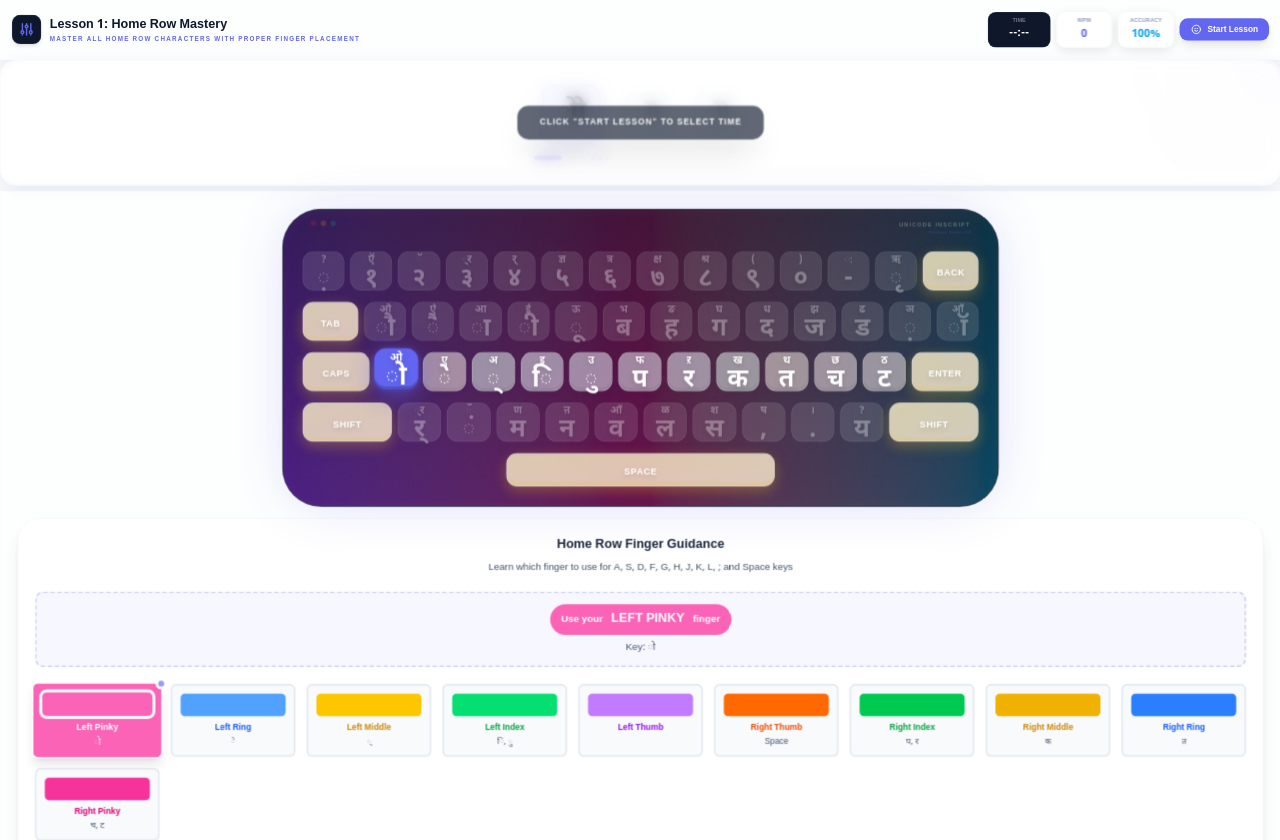
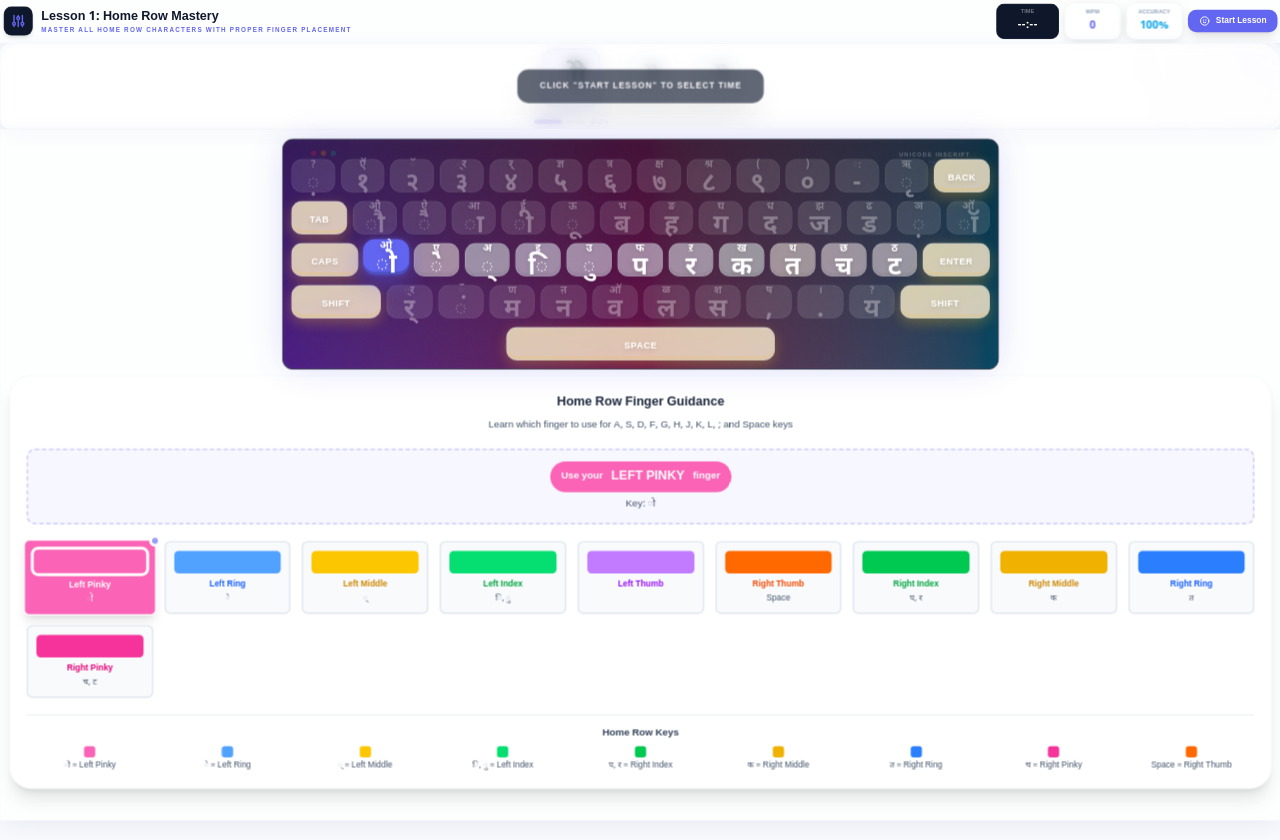
Before and after one commit to jangir-rishbh/hindi-typing-master, a Next.js app: page /lesson/1 in a window 1280 px wide. Shown: the top 840 px of the page. Built offline with nearby package versions, Linux system fonts and the light colour scheme.

Commit message:
finger guidence ke scrolling ko fix kiiya

```diff
--- a/components/TypingTutor.tsx
+++ b/components/TypingTutor.tsx
@@ -236,9 +236,9 @@ export default function TypingTutor({ lesson }: TypingTutorProps) {
     };
 
     return (
-        <div className="flex flex-col min-h-screen w-full outline-none animate-fade-in" onKeyDown={handleKeyDown} tabIndex={0}>
+        <div className="flex flex-col h-full w-full outline-none animate-fade-in" onKeyDown={handleKeyDown} tabIndex={0}>
             {/* Stats Header (Flushed to Top) */}
-            <div className="glass-panel p-4 rounded-none border-x-0 border-t-0 border-white/20 shadow-lg flex flex-wrap justify-between items-center gap-4 w-full">
+            <div className="glass-panel p-1 rounded-none border-x-0 border-t-0 border-white/20 shadow-lg flex flex-wrap justify-between items-center gap-2 w-full flex-shrink-0">
                 <div className="flex items-center gap-3">
                     <div className="p-2 bg-slate-900 rounded-xl shadow-md border border-white/10">
                         <svg className="w-6 h-6 text-primary" fill="none" stroke="currentColor" viewBox="0 0 24 24"><path strokeLinecap="round" strokeLinejoin="round" strokeWidth="2" d="M12 6V4m0 2a2 2 0 100 4m0-4a2 2 0 110 4m-6 8a2 2 0 100-4m0 4a2 2 0 110-4m0 4v2m0-6V4m6 6v10m6-2a2 2 0 100-4m0 4a2 2 0 110-4m0 4v2m0-6V4" /></svg>
@@ -302,7 +302,7 @@ export default function TypingTutor({ lesson }: TypingTutorProps) {
             </div>
 
             {/* Word Display Area (Compact) */}
-            <div className="glass-panel p-4 md:p-6 rounded-[1.5rem] shadow-xl border-white/30 flex flex-col items-center gap-4 relative overflow-hidden min-h-[180px] justify-center">
+            <div className="glass-panel p-2 md:p-3 rounded-[1rem] shadow-xl border-white/30 flex flex-col items-center gap-2 relative overflow-hidden min-h-[100px] justify-center flex-shrink-0">
                 <div className="absolute top-0 right-0 w-48 h-48 bg-primary/5 rounded-full blur-[80px] -translate-y-1/2 translate-x-1/2"></div>
 
                 <div className="flex flex-wrap justify-center gap-6 relative z-10">
@@ -370,7 +370,7 @@ export default function TypingTutor({ lesson }: TypingTutorProps) {
             </div>
 
             {/* Keyboard Guidance (Full Width) */}
-            <div className="mt-2 glass-panel p-4 md:p-6 rounded-none border-x-0 border-white/40 shadow-lg flex flex-col items-center gap-4 w-full">
+            <div className="glass-panel p-2 md:p-3 rounded-none border-x-0 border-white/40 shadow-lg flex flex-col items-center gap-2 w-full flex-shrink-0">
                 <VisualKeyboard
                     activeKeyId={activeKeyId}
                     pressedKeyId={pressedKey}
--- a/components/VisualKeyboard.tsx
+++ b/components/VisualKeyboard.tsx
@@ -27,7 +27,7 @@ const VisualKeyboard: React.FC<VisualKeyboardProps> = ({
         if (key.width) {
             base += key.width + " ";
         } else {
-            base += "flex-1 h-12 md:h-14 ";
+            base += "flex-1 h-10 md:h-12 ";
         }
 
         const isTarget = key.id === activeKeyId;
@@ -94,7 +94,7 @@ const VisualKeyboard: React.FC<VisualKeyboardProps> = ({
 
 
     return (
-        <div className="w-full max-w-5xl mx-auto p-4 md:p-6 keyboard-deck rounded-[3.5rem] border border-white/10 shadow-[0_0_80px_-20px_rgba(99,102,241,0.3),inset_0_2px_20px_rgba(255,255,255,0.05)] relative group overflow-hidden">
+        <div className="w-full max-w-5xl mx-auto p-1 md:p-2 keyboard-deck rounded-[1rem] border border-white/10 shadow-[0_0_50px_-10px_rgba(99,102,241,0.3),inset_0_2px_10px_rgba(255,255,255,0.05)] relative group overflow-hidden">
 
             {/* Dynamic RGB Underglow / Ambient Light */}
             <div className="absolute inset-0 rounded-[3.5rem] opacity-60">
@@ -116,7 +116,7 @@ const VisualKeyboard: React.FC<VisualKeyboardProps> = ({
                 </div>
             </div>
 
-            <div className="flex flex-col gap-2 relative z-10 pt-8">
+            <div className="flex flex-col gap-1 relative z-10 pt-4">
                 {keyboardRows.map((row, rowIndex) => (
                     <div key={rowIndex} className="flex w-full justify-center">
                         {row.map((key) => {
```
